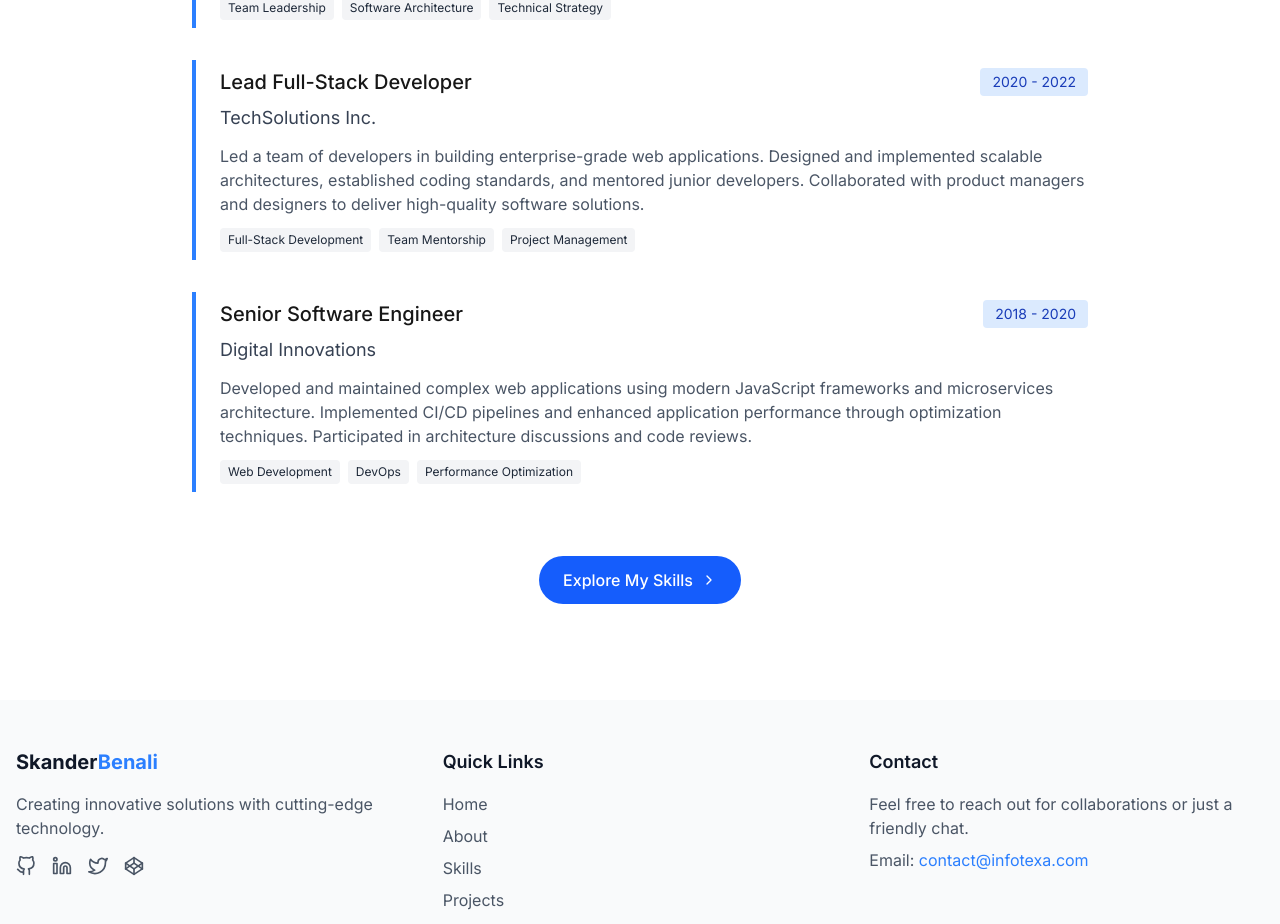
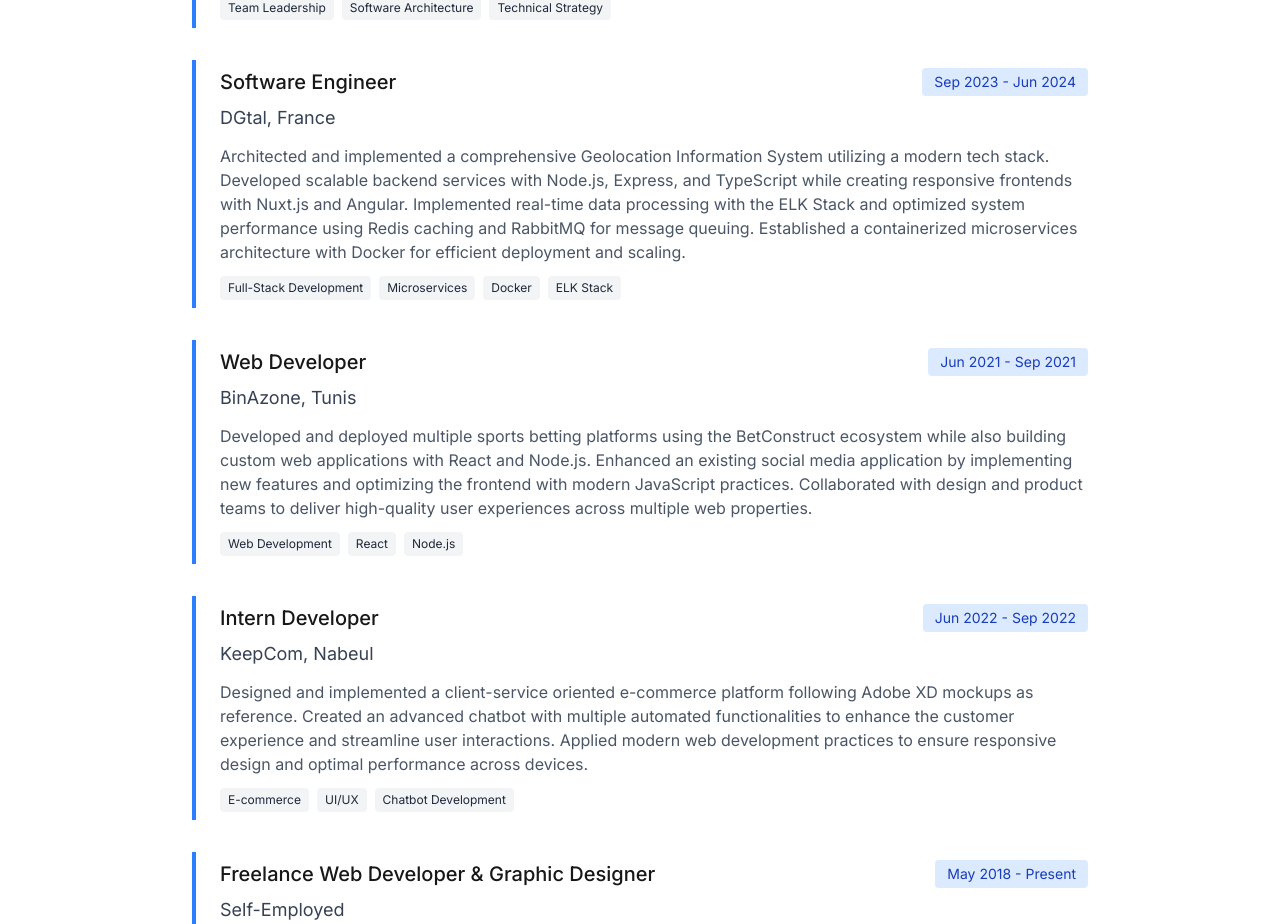
Before and after one commit to skanderbenali/portfolio, a Next.js app: page /about in a window 1280 px wide. Shown: the part 1772-2696 px from the top of the page. Built offline with nearby package versions, Linux system fonts and the light colour scheme.

Commit message:
updated profile section

```diff
--- a/src/app/about/page.tsx
+++ b/src/app/about/page.tsx
@@ -79,7 +79,7 @@
                   <h4 className="text-sm uppercase text-gray-500 dark:text-gray-400 font-medium">
                     Location
                   </h4>
-                  <p>San Francisco, CA</p>
+                  <p>Tunis, Tunisia</p>
                 </div>
                 <div>
                   <h4 className="text-sm uppercase text-gray-500 dark:text-gray-400 font-medium">
@@ -139,7 +139,7 @@
               <div className="flex justify-between items-start mb-2">
                 <h3 className="text-xl font-medium">CTO & Co-founder</h3>
                 <span className="text-sm bg-blue-100 dark:bg-blue-900/20 text-blue-800 dark:text-blue-300 px-3 py-1 rounded">
-                  2022 - Present
+                  2024 - Present
                 </span>
               </div>
               <h4 className="text-lg text-gray-700 dark:text-gray-300 mb-3">Infotexa</h4>
@@ -161,48 +161,102 @@
 
             <div className="border-l-4 border-blue-500 pl-6 py-2">
               <div className="flex justify-between items-start mb-2">
-                <h3 className="text-xl font-medium">Lead Full-Stack Developer</h3>
+                <h3 className="text-xl font-medium">Software Engineer</h3>
                 <span className="text-sm bg-blue-100 dark:bg-blue-900/20 text-blue-800 dark:text-blue-300 px-3 py-1 rounded">
-                  2020 - 2022
+                  Sep 2023 - Jun 2024
                 </span>
               </div>
-              <h4 className="text-lg text-gray-700 dark:text-gray-300 mb-3">TechSolutions Inc.</h4>
+              <h4 className="text-lg text-gray-700 dark:text-gray-300 mb-3">DGtal, France</h4>
               <p className="text-gray-600 dark:text-gray-400 mb-3">
-                Led a team of developers in building enterprise-grade web applications. Designed and implemented scalable architectures, established coding standards, and mentored junior developers. Collaborated with product managers and designers to deliver high-quality software solutions.
+                Architected and implemented a comprehensive Geolocation Information System utilizing a modern tech stack. Developed scalable backend services with Node.js, Express, and TypeScript while creating responsive frontends with Nuxt.js and Angular. Implemented real-time data processing with the ELK Stack and optimized system performance using Redis caching and RabbitMQ for message queuing. Established a containerized microservices architecture with Docker for efficient deployment and scaling.
               </p>
               <div className="flex flex-wrap gap-2">
                 <span className="text-xs bg-gray-100 dark:bg-gray-700 text-gray-800 dark:text-gray-300 px-2 py-1 rounded">
                   Full-Stack Development
                 </span>
                 <span className="text-xs bg-gray-100 dark:bg-gray-700 text-gray-800 dark:text-gray-300 px-2 py-1 rounded">
-                  Team Mentorship
+                  Microservices
                 </span>
                 <span className="text-xs bg-gray-100 dark:bg-gray-700 text-gray-800 dark:text-gray-300 px-2 py-1 rounded">
-                  Project Management
+                  Docker
+                </span>
+                <span className="text-xs bg-gray-100 dark:bg-gray-700 text-gray-800 dark:text-gray-300 px-2 py-1 rounded">
+                  ELK Stack
                 </span>
               </div>
             </div>
 
             <div className="border-l-4 border-blue-500 pl-6 py-2">
               <div className="flex justify-between items-start mb-2">
-                <h3 className="text-xl font-medium">Senior Software Engineer</h3>
+                <h3 className="text-xl font-medium">Web Developer</h3>
                 <span className="text-sm bg-blue-100 dark:bg-blue-900/20 text-blue-800 dark:text-blue-300 px-3 py-1 rounded">
-                  2018 - 2020
+                  Jun 2021 - Sep 2021
                 </span>
               </div>
-              <h4 className="text-lg text-gray-700 dark:text-gray-300 mb-3">Digital Innovations</h4>
+              <h4 className="text-lg text-gray-700 dark:text-gray-300 mb-3">BinAzone, Tunis</h4>
               <p className="text-gray-600 dark:text-gray-400 mb-3">
-                Developed and maintained complex web applications using modern JavaScript frameworks and microservices architecture. Implemented CI/CD pipelines and enhanced application performance through optimization techniques. Participated in architecture discussions and code reviews.
+                Developed and deployed multiple sports betting platforms using the BetConstruct ecosystem while also building custom web applications with React and Node.js. Enhanced an existing social media application by implementing new features and optimizing the frontend with modern JavaScript practices. Collaborated with design and product teams to deliver high-quality user experiences across multiple web properties.
               </p>
               <div className="flex flex-wrap gap-2">
                 <span className="text-xs bg-gray-100 dark:bg-gray-700 text-gray-800 dark:text-gray-300 px-2 py-1 rounded">
                   Web Development
                 </span>
                 <span className="text-xs bg-gray-100 dark:bg-gray-700 text-gray-800 dark:text-gray-300 px-2 py-1 rounded">
-                  DevOps
+                  React
                 </span>
                 <span className="text-xs bg-gray-100 dark:bg-gray-700 text-gray-800 dark:text-gray-300 px-2 py-1 rounded">
-                  Performance Optimization
+                  Node.js
+                </span>
+              </div>
+            </div>
+
+            <div className="border-l-4 border-blue-500 pl-6 py-2">
+              <div className="flex justify-between items-start mb-2">
+                <h3 className="text-xl font-medium">Intern Developer</h3>
+                <span className="text-sm bg-blue-100 dark:bg-blue-900/20 text-blue-800 dark:text-blue-300 px-3 py-1 rounded">
+                  Jun 2022 - Sep 2022
+                </span>
+              </div>
+              <h4 className="text-lg text-gray-700 dark:text-gray-300 mb-3">KeepCom, Nabeul</h4>
+              <p className="text-gray-600 dark:text-gray-400 mb-3">
+                Designed and implemented a client-service oriented e-commerce platform following Adobe XD mockups as reference. Created an advanced chatbot with multiple automated functionalities to enhance the customer experience and streamline user interactions. Applied modern web development practices to ensure responsive design and optimal performance across devices.
+              </p>
+              <div className="flex flex-wrap gap-2">
+                <span className="text-xs bg-gray-100 dark:bg-gray-700 text-gray-800 dark:text-gray-300 px-2 py-1 rounded">
+                  E-commerce
+                </span>
+                <span className="text-xs bg-gray-100 dark:bg-gray-700 text-gray-800 dark:text-gray-300 px-2 py-1 rounded">
+                  UI/UX
+                </span>
+                <span className="text-xs bg-gray-100 dark:bg-gray-700 text-gray-800 dark:text-gray-300 px-2 py-1 rounded">
+                  Chatbot Development
+                </span>
+              </div>
+            </div>
+
+            <div className="border-l-4 border-blue-500 pl-6 py-2">
+              <div className="flex justify-between items-start mb-2">
+                <h3 className="text-xl font-medium">Freelance Web Developer & Graphic Designer</h3>
+                <span className="text-sm bg-blue-100 dark:bg-blue-900/20 text-blue-800 dark:text-blue-300 px-3 py-1 rounded">
+                  May 2018 - Present
+                </span>
+              </div>
+              <h4 className="text-lg text-gray-700 dark:text-gray-300 mb-3">Self-Employed</h4>
+              <p className="text-gray-600 dark:text-gray-400 mb-3">
+                Provided comprehensive web development and design services for diverse clients across various industries. Created cohesive brand identities including logos, marketing materials, and digital assets for retail businesses. Enhanced and optimized multiple e-commerce platforms and developed a custom inventory management system. Delivered professional graphic design work including product catalogs, promotional materials, and corporate identity packages.
+              </p>
+              <div className="flex flex-wrap gap-2">
+                <span className="text-xs bg-gray-100 dark:bg-gray-700 text-gray-800 dark:text-gray-300 px-2 py-1 rounded">
+                  Web Development
+                </span>
+                <span className="text-xs bg-gray-100 dark:bg-gray-700 text-gray-800 dark:text-gray-300 px-2 py-1 rounded">
+                  Graphic Design
+                </span>
+                <span className="text-xs bg-gray-100 dark:bg-gray-700 text-gray-800 dark:text-gray-300 px-2 py-1 rounded">
+                  E-commerce
+                </span>
+                <span className="text-xs bg-gray-100 dark:bg-gray-700 text-gray-800 dark:text-gray-300 px-2 py-1 rounded">
+                  Brand Identity
                 </span>
               </div>
             </div>
```
